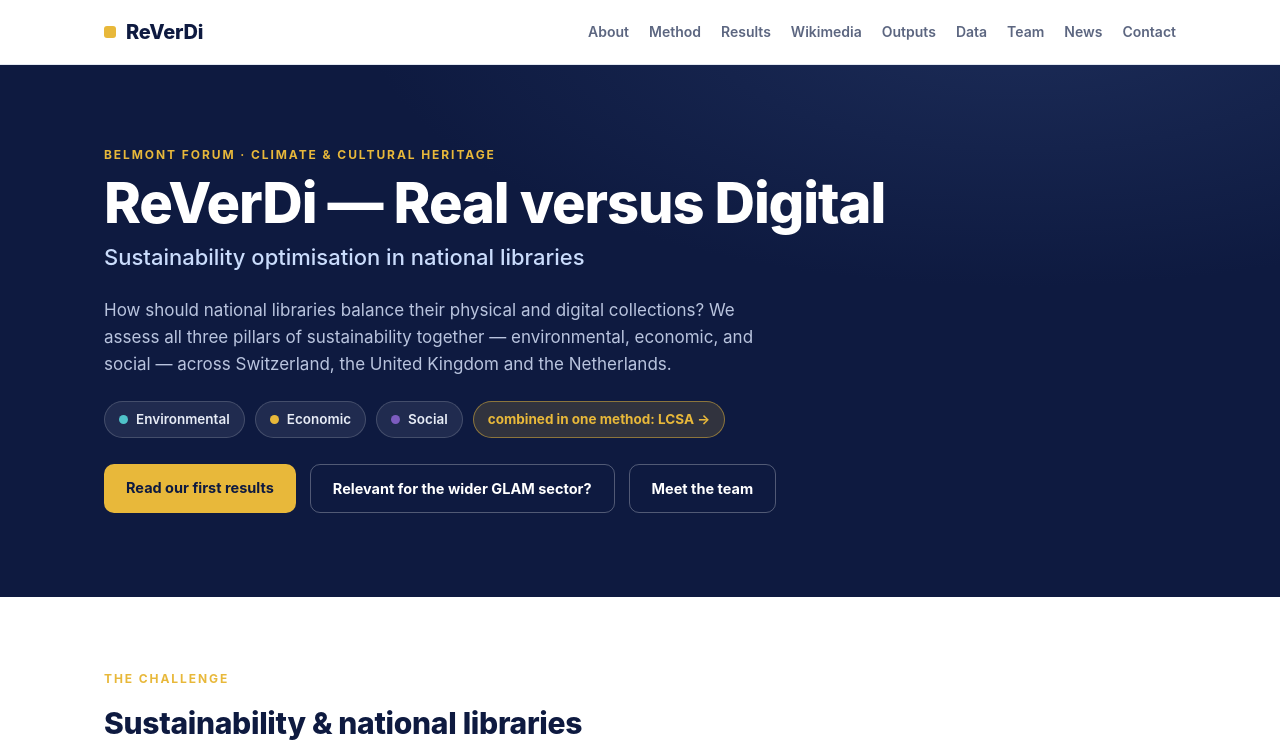
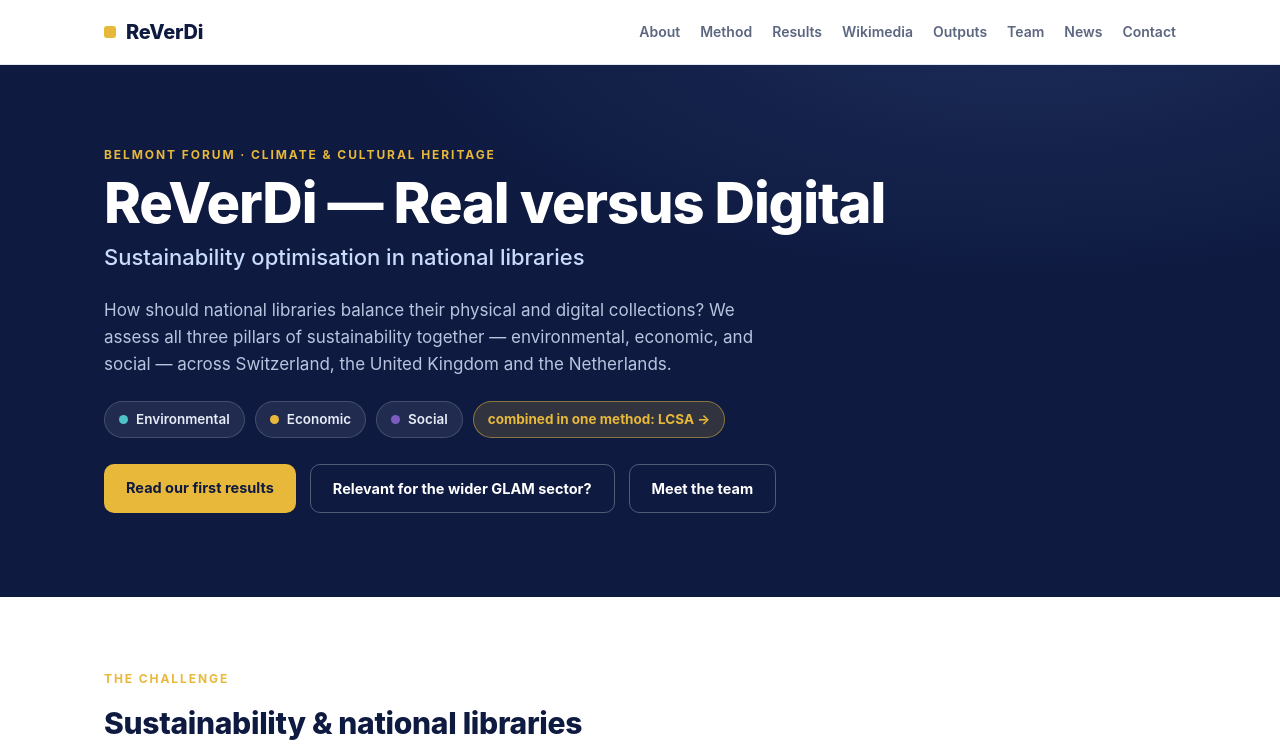
Before and after one commit to mfsahli/reverdi, a plain HTML site: page index.html in a window 1280 px wide. Shown: the top 750 px of the page. Drawn offline with Linux system fonts and the light colour scheme.

Commit message:
Add files via upload

```diff
--- a/index.html
+++ b/index.html
@@ -203,7 +203,6 @@
       <a href="pages/lcsa-results.html">Results</a>
       <a href="pages/open-heritage.html">Wikimedia</a>
       <a href="pages/outputs.html">Outputs</a>
-      <a href="pages/data.html">Data</a>
       <a href="#team">Team</a>
       <a href="#news">News</a>
       <a href="#contact">Contact</a>
```
